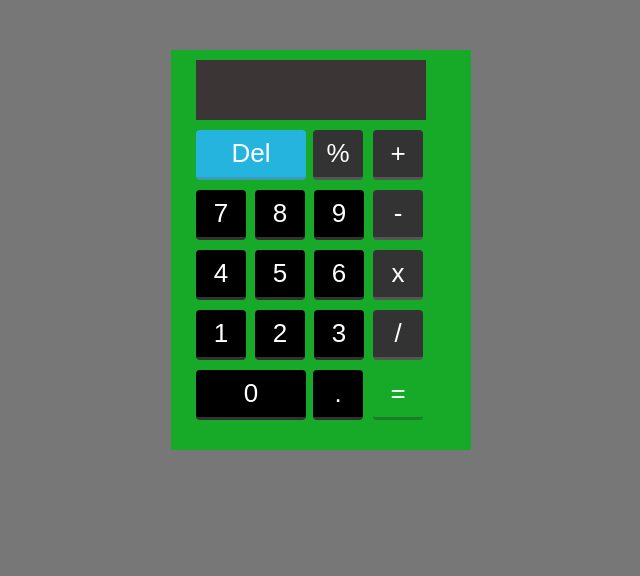
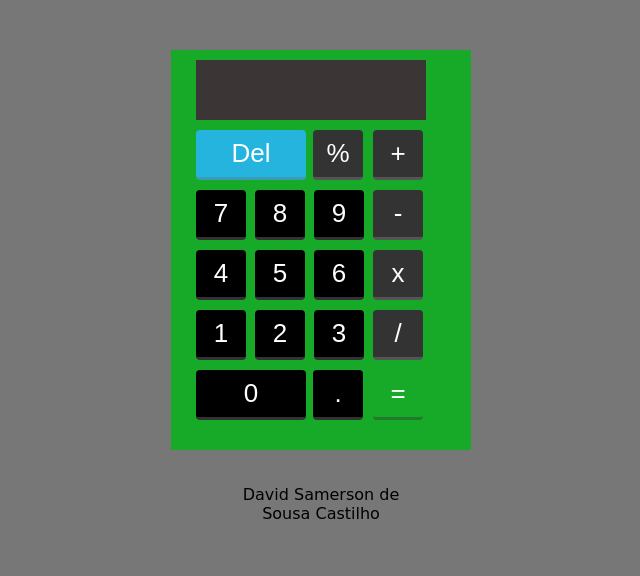
Before and after one commit to DavidSamerson/Treinamentos_JS_JQUERY, a plain HTML site: page Calculadora Javascript/calculadora.html in a window 1280 px wide. Shown: the whole page, without its empty margins (319-959 px from the left). Drawn offline with Linux system fonts and the light colour scheme.

Commit message:
novo Estilização de produto

```diff
--- a/Calculadora Javascript/calculadora.html
+++ b/Calculadora Javascript/calculadora.html
@@ -48,6 +48,10 @@
 
              </div>
 
+             <div class="rodape">
+                David Samerson de Sousa Castilho
+             </div>
+
          </div>
 
 </body>
--- a/Calculadora Javascript/estilizacaoPrincipal.css
+++ b/Calculadora Javascript/estilizacaoPrincipal.css
@@ -7,7 +7,7 @@ body {
       height:400px;
       background:gray;
       margin:50px auto;
-      -webkit-animation:bgChange 2s 2s alternate infinite;
+      -webkit-animation: bgChange 2s 2s alternate infinite;
       transition: all 2s ease;
   }
 
@@ -179,3 +179,10 @@ body {
           background:#399cb9;
       }
   }
+
+  .rodape {
+    margin-top: 5%;
+    text-align: center;
+    font-family: cursive;
+    padding: 50px;
+  }
```
